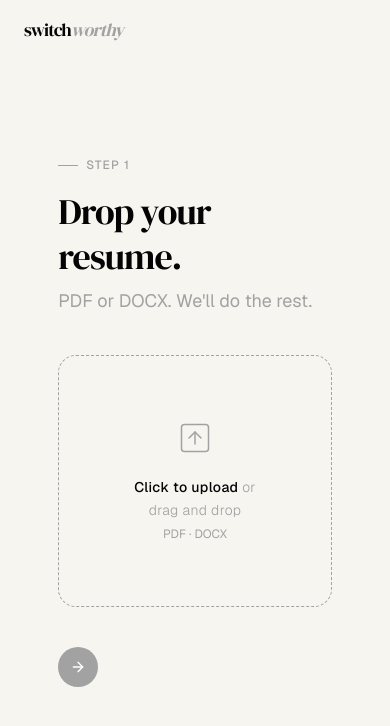
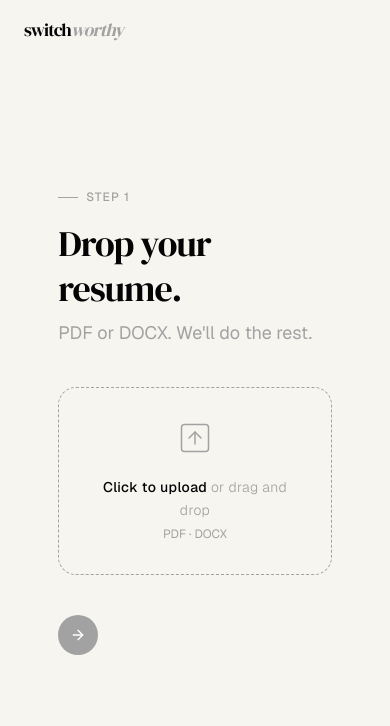
Before and after one commit to ManoVikram/resume-analyzer, a Next.js app in the folder frontend/: page /analyze in a window 390 px wide. Shown: the top 726 px of the page. Built offline with nearby package versions, Linux system fonts and the light colour scheme.

Commit message:
Made the form fields suitable for mobile screens

```diff
--- a/frontend/app/analyze/page.jsx
+++ b/frontend/app/analyze/page.jsx
@@ -210,7 +210,7 @@ const Analyze = () => {
             <p className="text-lg text-secondary">PDF or DOCX. We&apos;ll do the rest.</p>
           </div>
 
-          <div className={`w-full flex flex-col justify-center items-center border-[1.5px] border-dashed border-secondary hover:bg-black/2.5 ${dragOver ? "bg-black/2.5" : ""} rounded-2xl p-16 cursor-pointer transition-colors duration-200 gap-1.5`} onClick={handleFileSelectClick} onDragOver={handleFileDragOver} onDragLeave={handleFileDragLeave} onDrop={handleFileDrop}>
+          <div className={`w-full flex flex-col justify-center items-center border-[1.5px] border-dashed border-secondary hover:bg-black/2.5 ${dragOver ? "bg-black/2.5" : ""} rounded-2xl p-8 md:p-16 cursor-pointer transition-colors duration-200 gap-1.5`} onClick={handleFileSelectClick} onDragOver={handleFileDragOver} onDragLeave={handleFileDragLeave} onDrop={handleFileDrop}>
             <input ref={inputFileRef} type="file" accept='.pdf, .docx' className="hidden" onChange={handleFileSelect} />
 
             {!file && <FileSelectorNoFile />}
@@ -242,7 +242,7 @@ const Analyze = () => {
             <p className="text-lg text-secondary">Copy the full JD - the more detail, the sharper the analysis.</p>
           </div>
 
-          <textarea placeholder='Paste the description here...' className='w-full bg-white min-h-48 md:min-h-64 resize-none rounded-2xl p-4 md:p-6 text-sm border border-gray-300 focus:border-secondary outline-none transition-colors duration-200 hide-scrollbar-track overflow-y-auto' onChange={(event) => setJobDescriptionText(event.target.value)} />
+          <textarea placeholder='Paste the description here...' className='w-full bg-white min-h-40 md:min-h-64 resize-none rounded-2xl p-4 md:p-6 text-sm border border-gray-300 focus:border-secondary outline-none transition-colors duration-200 hide-scrollbar-track overflow-y-auto' onChange={(event) => setJobDescriptionText(event.target.value)} />
 
           <div className="flex justify-start items-center gap-4">
             <button disabled={false} className="flex justify-center items-center bg-primary text-white rounded-full px-8 py-4 gap-2 cursor-pointer disabled:bg-secondary disabled:cursor-not-allowed disabled:hover:scale-100 hover:scale-105 transition-transform duration-200" onClick={startAnalysis}>
```
